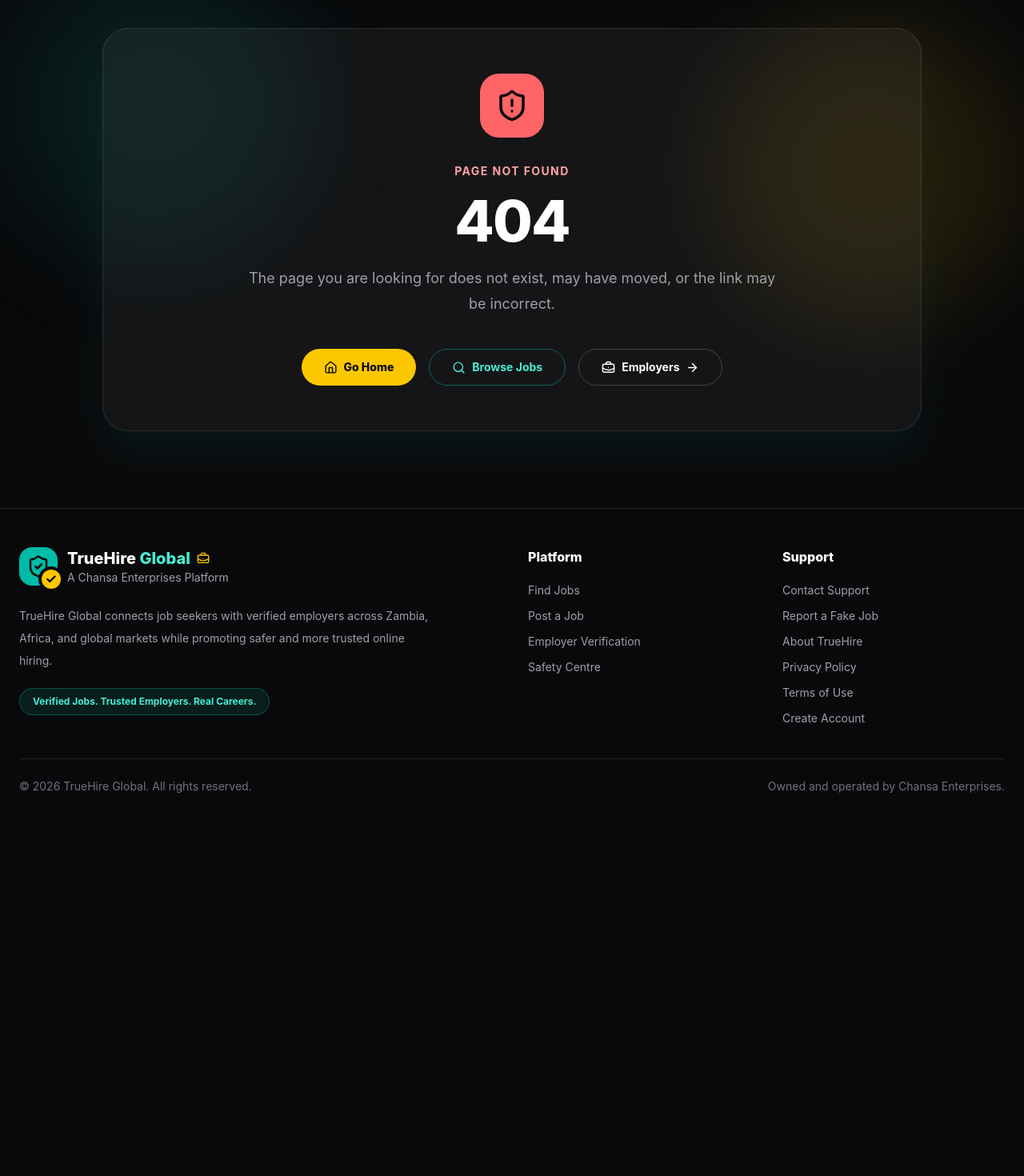
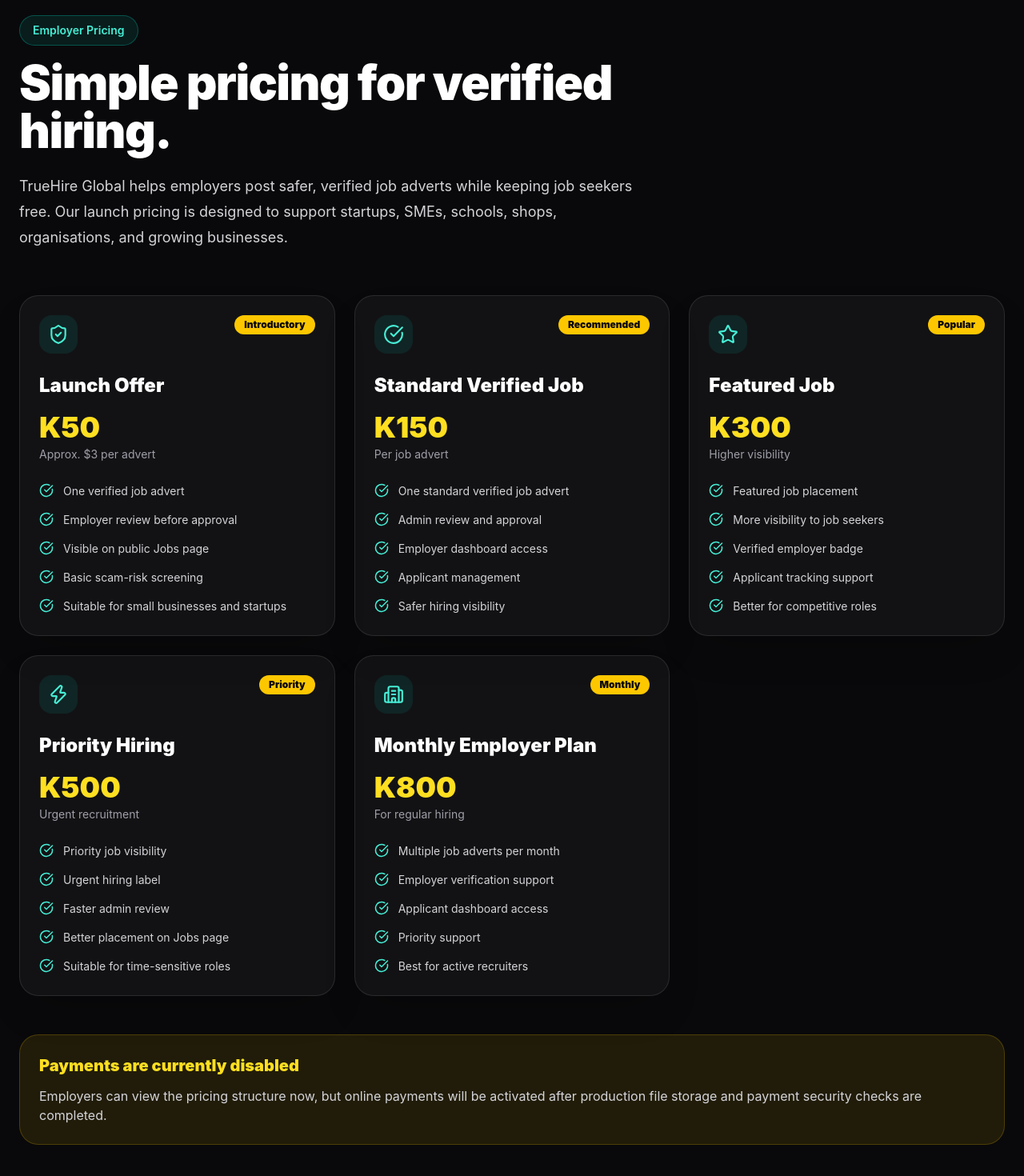
Before and after one commit to chansakelvin438-cloud/truehire-global, a React (Vite) app: page /pricing in a window 1280 px wide. Shown: the part 142-1612 px from the top of the page at 80% size. Before the commit the page ends 1183 px from the top, so only its background shows below. Built offline with nearby package versions, Linux system fonts and the light colour scheme; no server answers.

Commit message:
Add employer pricing page

```diff
--- a/src/App.jsx
+++ b/src/App.jsx
@@ -22,6 +22,7 @@
 import Terms from "./pages/Terms"
 import ForgotPassword from "./pages/ForgotPassword"
 import ResetPassword from "./pages/ResetPassword"
+import Pricing from "./pages/Pricing"
 
 function App() {
   return (
@@ -67,7 +68,7 @@
             </ProtectedRoute>
           }
         />
-
+        <Route path="/pricing" element={<Pricing />} />
         <Route path="/safety" element={<Safety />} />
         <Route path="/about" element={<About />} />
         <Route path="/contact" element={<Contact />} />
--- a/src/components/Navbar.jsx
+++ b/src/components/Navbar.jsx
@@ -160,6 +160,7 @@
             >
               Employers
             </NavLink>
+            <Link to="/pricing">Pricing</Link>
 
             <NavLink
               to="/safety"
--- /dev/null
+++ b/src/pages/Pricing.jsx
@@ -0,0 +1,164 @@
+import Navbar from "../components/Navbar"
+import Footer from "../components/Footer"
+import { CheckCircle, ShieldCheck, Star, Zap, Building2 } from "lucide-react"
+
+const pricingPlans = [
+  {
+    name: "Launch Offer",
+    price: "K50",
+    subtitle: "Approx. $3 per advert",
+    badge: "Introductory",
+    icon: ShieldCheck,
+    features: [
+      "One verified job advert",
+      "Employer review before approval",
+      "Visible on public Jobs page",
+      "Basic scam-risk screening",
+      "Suitable for small businesses and startups",
+    ],
+  },
+  {
+    name: "Standard Verified Job",
+    price: "K150",
+    subtitle: "Per job advert",
+    badge: "Recommended",
+    icon: CheckCircle,
+    features: [
+      "One standard verified job advert",
+      "Admin review and approval",
+      "Employer dashboard access",
+      "Applicant management",
+      "Safer hiring visibility",
+    ],
+  },
+  {
+    name: "Featured Job",
+    price: "K300",
+    subtitle: "Higher visibility",
+    badge: "Popular",
+    icon: Star,
+    features: [
+      "Featured job placement",
+      "More visibility to job seekers",
+      "Verified employer badge",
+      "Applicant tracking support",
+      "Better for competitive roles",
+    ],
+  },
+  {
+    name: "Priority Hiring",
+    price: "K500",
+    subtitle: "Urgent recruitment",
+    badge: "Priority",
+    icon: Zap,
+    features: [
+      "Priority job visibility",
+      "Urgent hiring label",
+      "Faster admin review",
+      "Better placement on Jobs page",
+      "Suitable for time-sensitive roles",
+    ],
+  },
+  {
+    name: "Monthly Employer Plan",
+    price: "K800",
+    subtitle: "For regular hiring",
+    badge: "Monthly",
+    icon: Building2,
+    features: [
+      "Multiple job adverts per month",
+      "Employer verification support",
+      "Applicant dashboard access",
+      "Priority support",
+      "Best for active recruiters",
+    ],
+  },
+]
+
+export default function Pricing() {
+  return (
+    <div className="min-h-screen bg-zinc-950 text-white">
+      <Navbar />
+
+      <section className="px-6 py-20">
+        <div className="mx-auto max-w-7xl">
+          <div className="max-w-3xl">
+            <p className="mb-4 inline-flex rounded-full border border-teal-400/30 bg-teal-400/10 px-4 py-2 text-sm font-semibold text-teal-300">
+              Employer Pricing
+            </p>
+
+            <h1 className="text-4xl font-black tracking-tight md:text-6xl">
+              Simple pricing for verified hiring.
+            </h1>
+
+            <p className="mt-6 text-lg leading-8 text-zinc-300">
+              TrueHire Global helps employers post safer, verified job adverts
+              while keeping job seekers free. Our launch pricing is designed to
+              support startups, SMEs, schools, shops, organisations, and growing
+              businesses.
+            </p>
+          </div>
+
+          <div className="mt-14 grid gap-6 md:grid-cols-2 xl:grid-cols-3">
+            {pricingPlans.map((plan) => {
+              const Icon = plan.icon
+
+              return (
+                <div
+                  key={plan.name}
+                  className="rounded-3xl border border-white/10 bg-white/[0.04] p-6 shadow-2xl shadow-black/20 transition hover:border-teal-400/40 hover:bg-white/[0.07]"
+                >
+                  <div className="flex items-start justify-between gap-4">
+                    <div className="flex h-12 w-12 items-center justify-center rounded-2xl bg-teal-400/10 text-teal-300">
+                      <Icon size={26} />
+                    </div>
+
+                    <span className="rounded-full bg-yellow-400 px-3 py-1 text-xs font-black text-zinc-950">
+                      {plan.badge}
+                    </span>
+                  </div>
+
+                  <h2 className="mt-6 text-2xl font-black">{plan.name}</h2>
+
+                  <div className="mt-4">
+                    <span className="text-4xl font-black text-yellow-300">
+                      {plan.price}
+                    </span>
+                    <p className="mt-1 text-sm text-zinc-400">
+                      {plan.subtitle}
+                    </p>
+                  </div>
+
+                  <ul className="mt-6 space-y-3">
+                    {plan.features.map((feature) => (
+                      <li
+                        key={feature}
+                        className="flex gap-3 text-sm leading-6 text-zinc-300"
+                      >
+                        <CheckCircle className="mt-0.5 shrink-0 text-teal-300" size={18} />
+                        <span>{feature}</span>
+                      </li>
+                    ))}
+                  </ul>
+                </div>
+              )
+            })}
+          </div>
+
+          <div className="mt-12 rounded-3xl border border-yellow-400/20 bg-yellow-400/10 p-6">
+            <h3 className="text-xl font-black text-yellow-300">
+              Payments are currently disabled
+            </h3>
+            <p className="mt-3 text-zinc-300">
+              Employers can view the pricing structure now, but online payments
+              will be activated after production file storage and payment
+              security checks are completed.
+            </p>
+          </div>
+        </div>
+      </section>
+
+      <Footer />
+    </div>
+  )
+}
```
